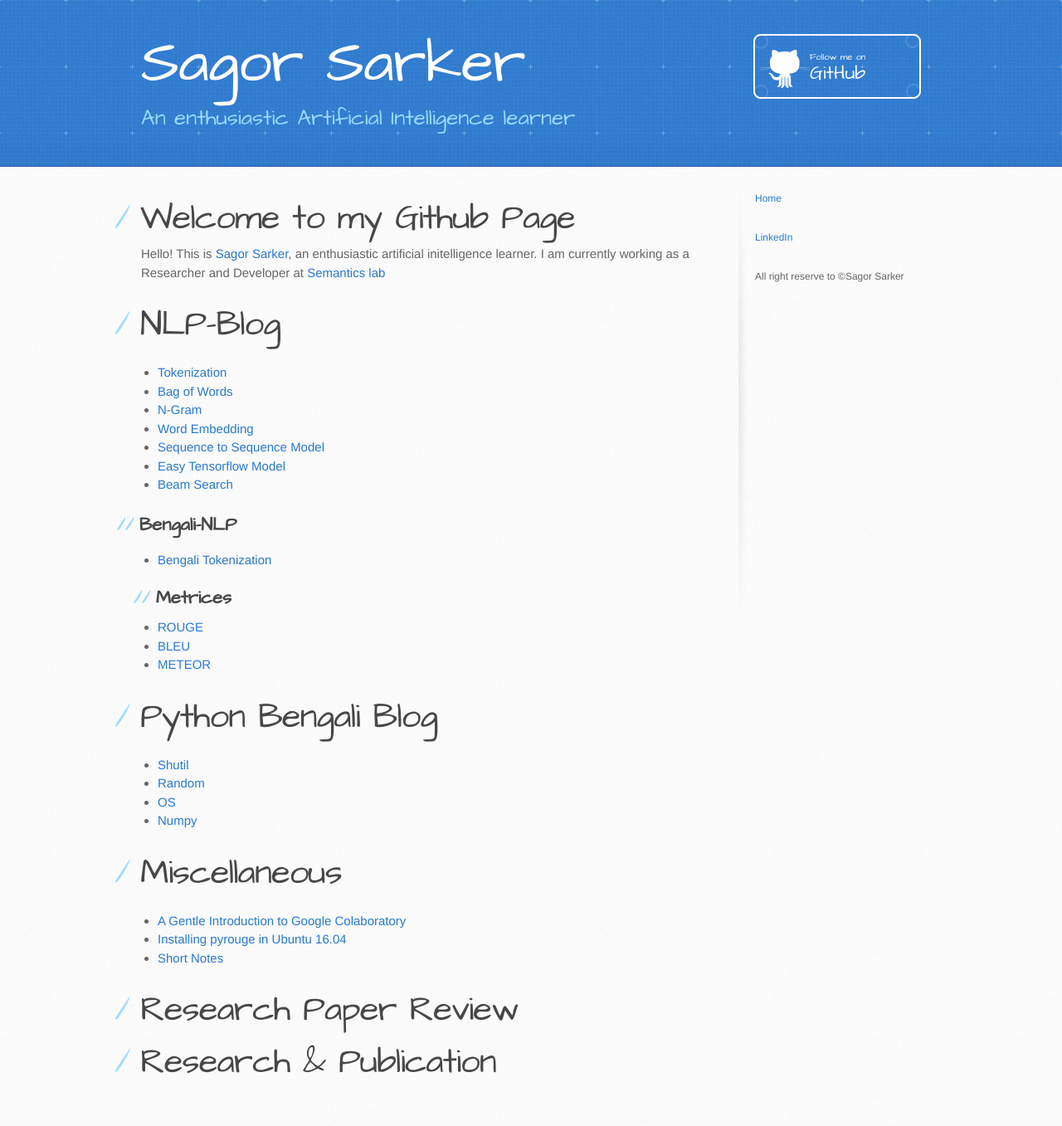
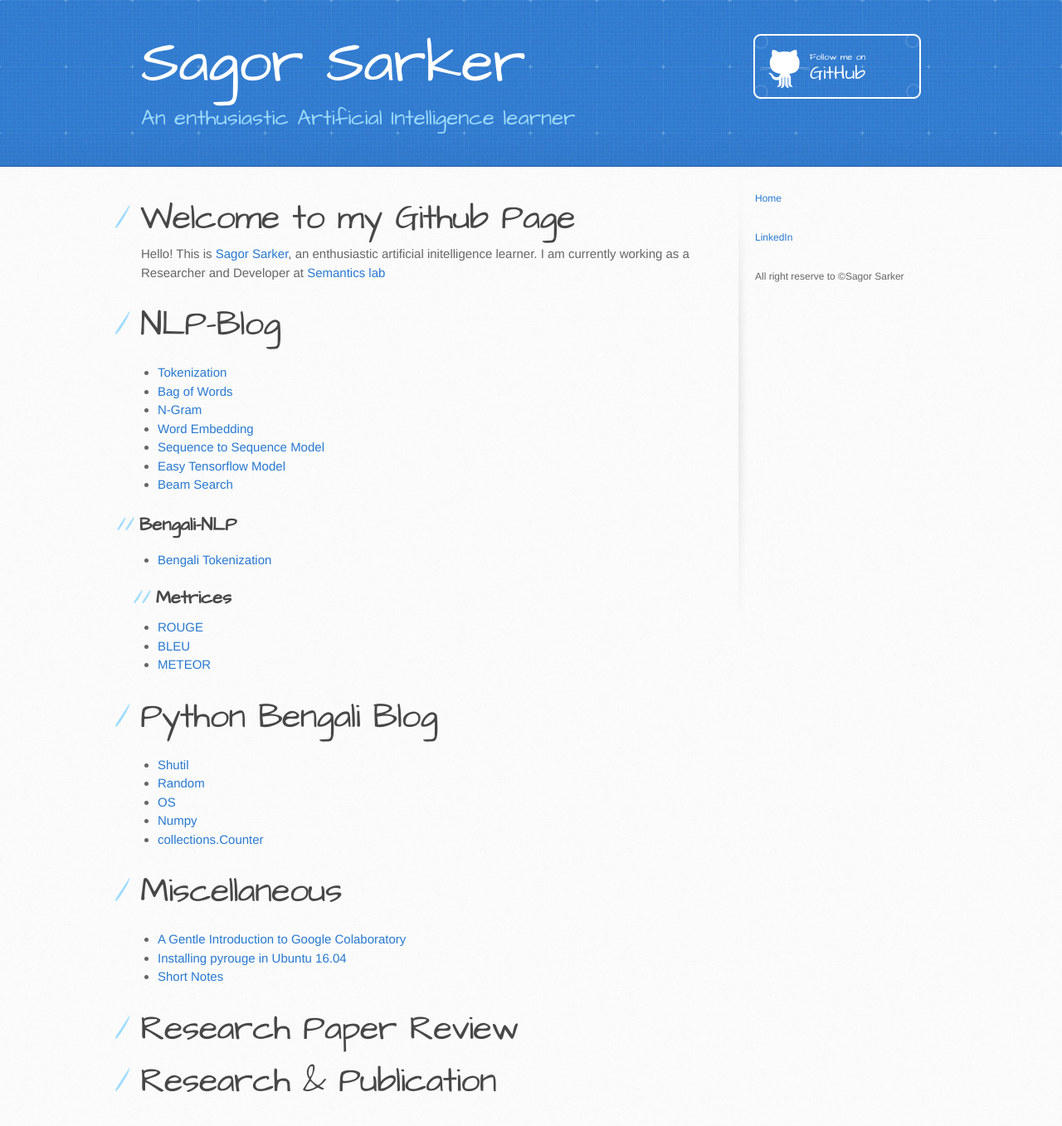
Before and after one commit to sagorbrur/sagorbrur.github.io, a Jekyll site: the page built from index.md, in a window 1280 px wide. Shown: the whole page at 83% size. Built offline with Jekyll 4.4.1, drawn with Linux system fonts in a browser that asks for light colours; our own code applies the rules of GitHub Pages for plain Markdown files; before the commit the page ends 1335 px from its top, so only the background shows below that.

Commit message:
Update index.md

```diff
--- a/index.md
+++ b/index.md
@@ -23,6 +23,7 @@ I am currently working as a Researcher and Developer at [Semantics lab](http://s
 * [Random](python_bn/random.md)
 * [OS](python_bn/os_py.md)
 * [Numpy](python_bn/numpy.md)
+* [collections.Counter](python_bn/collections_Counter.md)
 
 # Miscellaneous
 * [A Gentle Introduction to Google Colaboratory](colab_intro.md)
```
